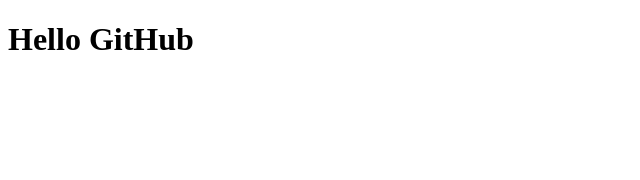
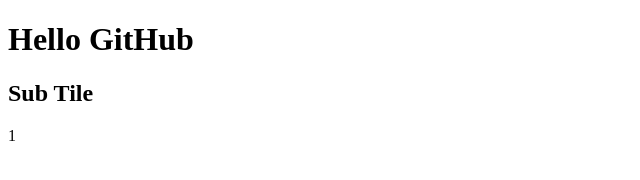
Before and after one commit to wtham1004/first-repository, a plain HTML site: page index.html in a window 1280 px wide. Shown: the whole page, without its empty margins (0-640 px from the left). Drawn offline with Linux system fonts and the light colour scheme.

Commit message:
[Update] H2 added

```diff
--- a/index.html
+++ b/index.html
@@ -9,5 +9,6 @@
     </head>
     <body>
         <h1>Hello GitHub</h1>
-    </body>
+        <h2>Sub Tile</h2>
+    </body>1
     </html>
```
